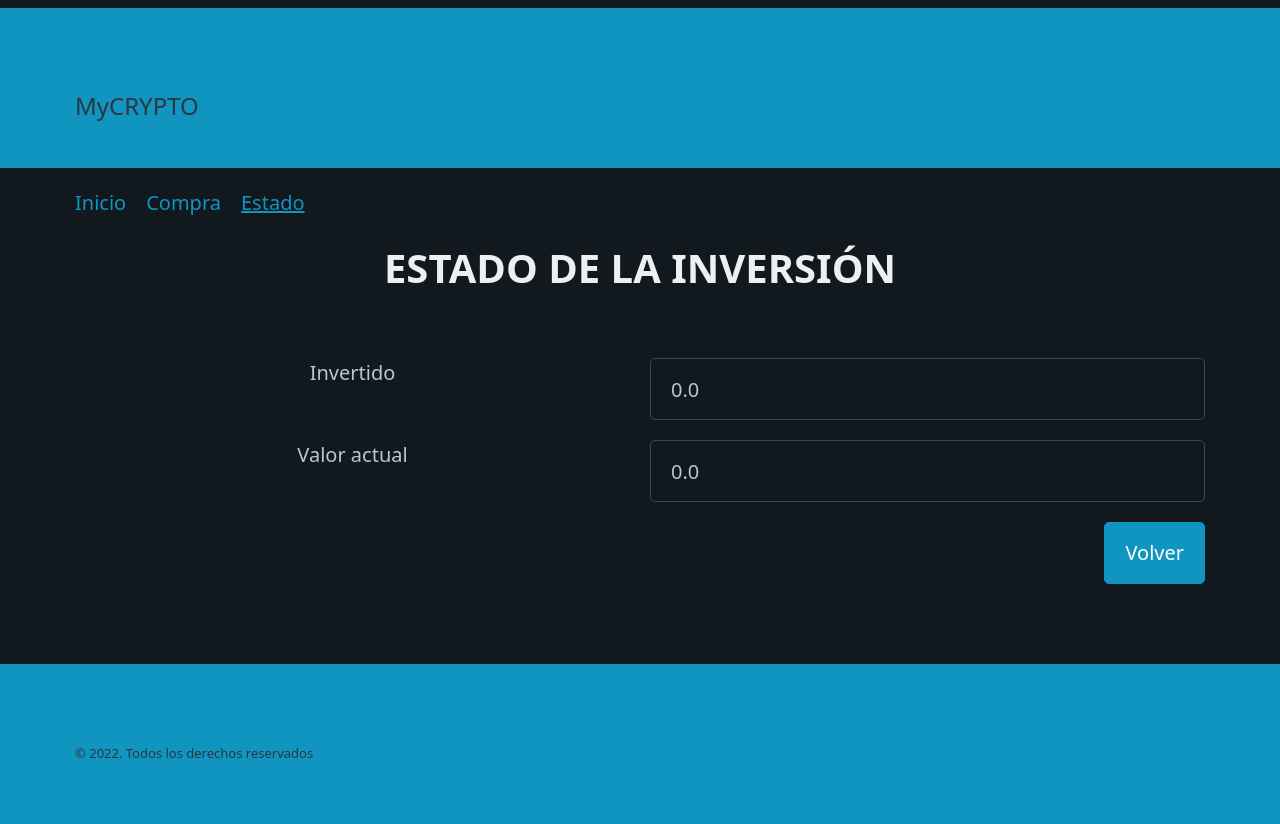
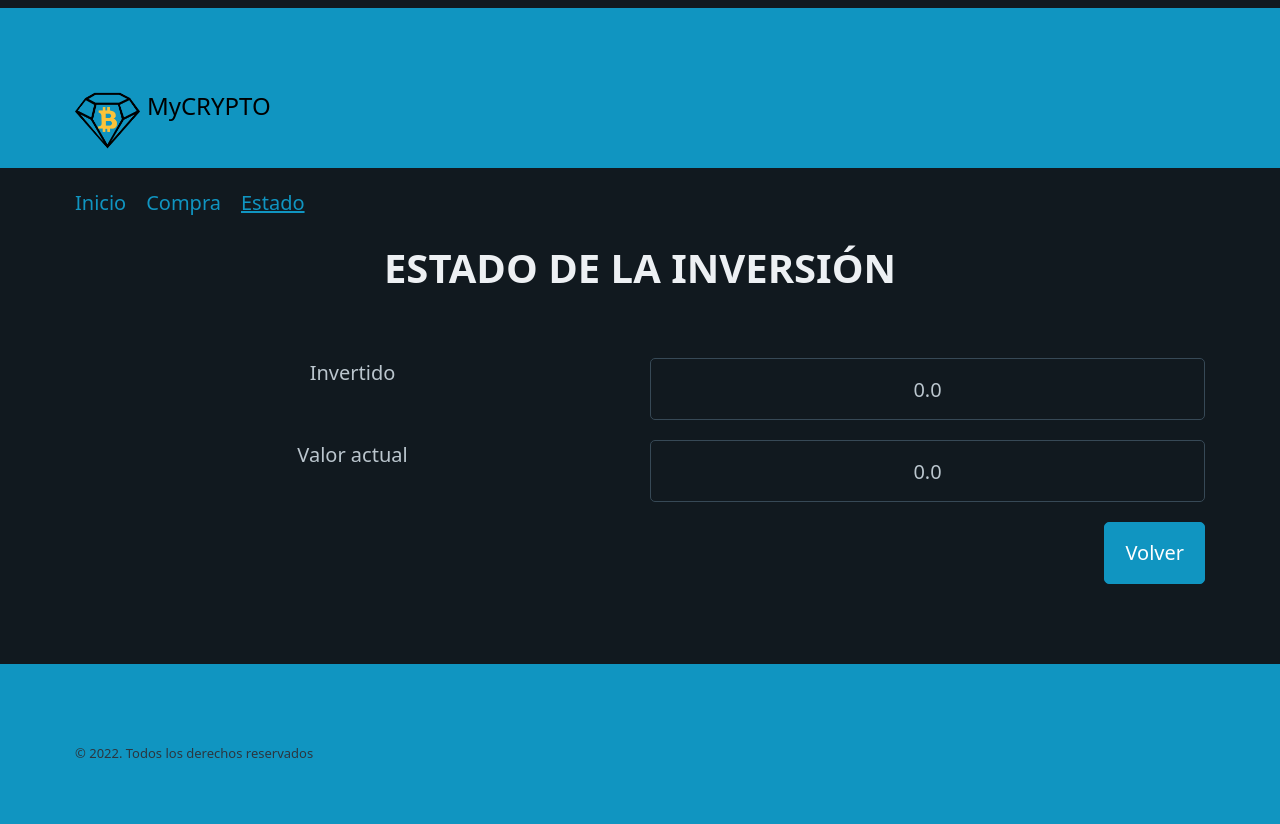
Before and after one commit to AbelPerezCollado/MyCrypto-Proyecto-Keepcoding, a Flask app: page /estado in a window 1280 px wide. Run offline with Flask 2, Linux system fonts and the light colour scheme; data that the repository does not hold is empty.

Commit message:
Versión final

```diff
--- a/balance/routes.py
+++ b/balance/routes.py
@@ -43,8 +43,16 @@ def compra():
                 todas_las_monedas_compradas =convertir_en_dict(db.criptos_to())
                 if not puedo_comprar_esta_moneda(form.moneda_from.data,form.cantidad_from.data,todas_las_monedas_compradas):
                     flash(f"No tienes suficientes {form.moneda_from.data}.")
+                    form.comprar.render_kw = {'disabled': True}
                     return render_template("compra.html",clase_compra = "disabled-link",formulario = form)
 
+            except sqlite3.Error as e:
+
+                flash("Error de conexión de BBDD, inténtelo más tarde")
+                form.comprar.render_kw = {'disabled': True}
+                return render_template("compra.html",clase_compra = "disabled-link",formulario = form )
+
+            try:
                 form.moneda_from_h.data = form.moneda_from.data
                 form.moneda_to_h.data = form.moneda_to.data
                 cantidad_convertida = llamada_api.obtener_cantidad_to(form.cantidad_from.data)
@@ -61,6 +69,7 @@ def compra():
                 return render_template("compra.html",clase_compra = "disabled-link",formulario = form)
             except APIError as err:
                 flash(err)
+                form.comprar.render_kw = {'disabled': True}
                 return render_template("compra.html",clase_compra = "disabled-link",formulario = form )
 
         elif form.comprar.data:
@@ -84,7 +93,7 @@ def compra():
             else:
                 return render_template("compra.html",clase_compra = "disabled-link",formulario = form)
         else:
-
+            form.comprar.render_kw = {'disabled': True}
             return render_template("compra.html",clase_compra = "disabled-link",formulario = form)
 
 
@@ -92,8 +101,12 @@ def compra():
 @app.route("/estado")
 def estado():
     form = EstadoForm()
+    try:
+        total_euros_invertidos = db.total_euros_invertidos()
+    except sqlite3.Error as e:
+        flash("Error de conexión de BBDD, inténtelo más tarde")
+        return render_template("estado.html",clase_estado = "disabled-link",formulario = form )
 
-    total_euros_invertidos = db.total_euros_invertidos()
     if total_euros_invertidos:
 
         form.invertido.data = round(total_euros_invertidos,2)
@@ -106,7 +119,7 @@ def estado():
 
         except APIError as err:
             flash(err)
-            return render_template("estado.html",clase_compra = "disabled-link",formulario = form )
+            return render_template("estado.html",clase_estado = "disabled-link",formulario = form )
 
         form.valor_actual.data = round((total_euros_invertidos + saldo_euros_invertidos + valor_euros_decriptos),2)
         color = estadoinversion(form.invertido.data,form.valor_actual.data)
--- a/balance/static/css/style.css
+++ b/balance/static/css/style.css
@@ -9,7 +9,24 @@
         --negro: #2c363f;
         --blanco: #fafafa;
         --separacion-defecto: 8px;
+        ;
 
+    }
+
+
+
+    .logo {
+        width: 65px;
+        height: 65px;
+        background-image: url('../css/img/bitcoin.png') ;
+        background-size: cover;
+        background-repeat: no-repeat;
+        background-position: center;
+
+    }
+
+    .text-logo {
+        color: black;
     }
 
     header, footer {
@@ -19,6 +36,8 @@
         color: var(--negro);
         margin-top: var(--separacion-defecto);
         height: 150px;
+
+
     }
     footer {
         width: calc(100% - 50px);
@@ -26,19 +45,18 @@
         bottom: var(--separacion-defecto);
     }
     .error-msgs {
-        border: 1px solid red;
-        background-color: #f7dba7;
+        border: 1px solid #b9b6b6;
+        background-color: #b9b6b6;
         padding: calc(2 * var(--separacion-defecto));
-        background-color: var(--color-secundario);
+
 
 
 
     }
 
     .error-msgs li {
-        background-color: #f7dba7;
+
         padding: calc(2 * var(--separacion-defecto));
-        background-color: var(--color-secundario);
         color: red;
 
 
@@ -211,3 +229,15 @@
         background-position: center;
 
     }
+
+    input#cantidad_from {
+        text-align: center;
+    }
+
+    input#invertido {
+        text-align: center;
+    }
+
+    input#valor_actual {
+        text-align: center;
+    }
--- a/balance/templates/base.html
+++ b/balance/templates/base.html
@@ -6,12 +6,25 @@
     <link rel="stylesheet" href="static/css/pico.css">
     <link rel="stylesheet" href="{{ url_for('static', filename='css/pico.css') }}">
     <link rel="stylesheet" href="static/css/style.css">
+
     <title>MyCRYPTO | {% block titulo %} {% endblock %}</title>
 </head>
 <body>
     <header>
+
         <div class="container">
-            MyCRYPTO
+
+            <div class="grid">
+                <div class="logo">
+
+                </div>
+                <div class="text-logo">
+                    MyCRYPTO
+                </div>
+            </div>
+
+
+
         </div>
     </header>
     <nav class="container">
--- a/config_template.py
+++ b/config_template.py
@@ -1,6 +1,5 @@
 RUTA_BBDD = "ruta base de datos"
 SECRET_KEY = "tu SECRET KEY"
-API_KEY = "tu api key aquí"
 URL_CONSULTA ="https://rest.coinapi.io/v1/exchangerate/{}/{}"
 HEADERS = {'X-CoinAPI-Key' : 'tu apikey aquí'}
 MONEDAS = [('EUR', 'EUR'),('ETH', 'ETH'), ('BNB', 'BNB'),('LUNA','LUNA'),
--- a/errors.py
+++ b/errors.py
@@ -8,7 +8,7 @@ class APIError(Exception):
         elif code == 403:
             msg = "No tienes suficientes privilegios para realizar la consulta."
         elif code == 429:
-            msg = "Has excedido el número de consultas para tu API KEY. Pónganse en contacto en www.coinapi.io."
+            msg = "Has excedido el número de consultas para tu API KEY. Póngase en contacto en www.coinapi.io."
         elif code == 550:
-            msg = "No hay información para la consulta realizada. Inténtelo más tarde."
+            msg = "No hay información para la consulta realizada.Revise la configuración e inténtelo más tarde."
         super().__init__(msg)
```
Also changed, not shown: balance/static/css/img/bitcoin.png (added), balance/static/css/img/buy.png (deleted), balance/static/css/img/delete.png (deleted), balance/static/css/img/eraser.png (deleted), balance/static/css/img/home.png (deleted), balance/static/css/img/shopping-cart.png (deleted), readme.md.
